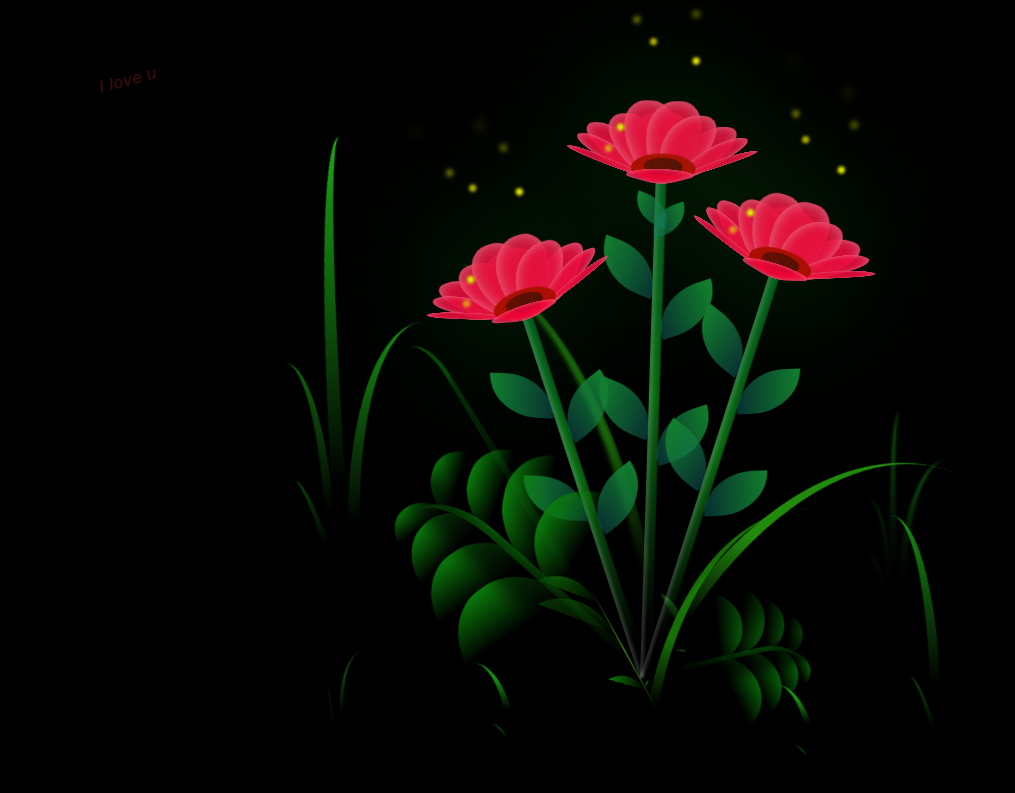
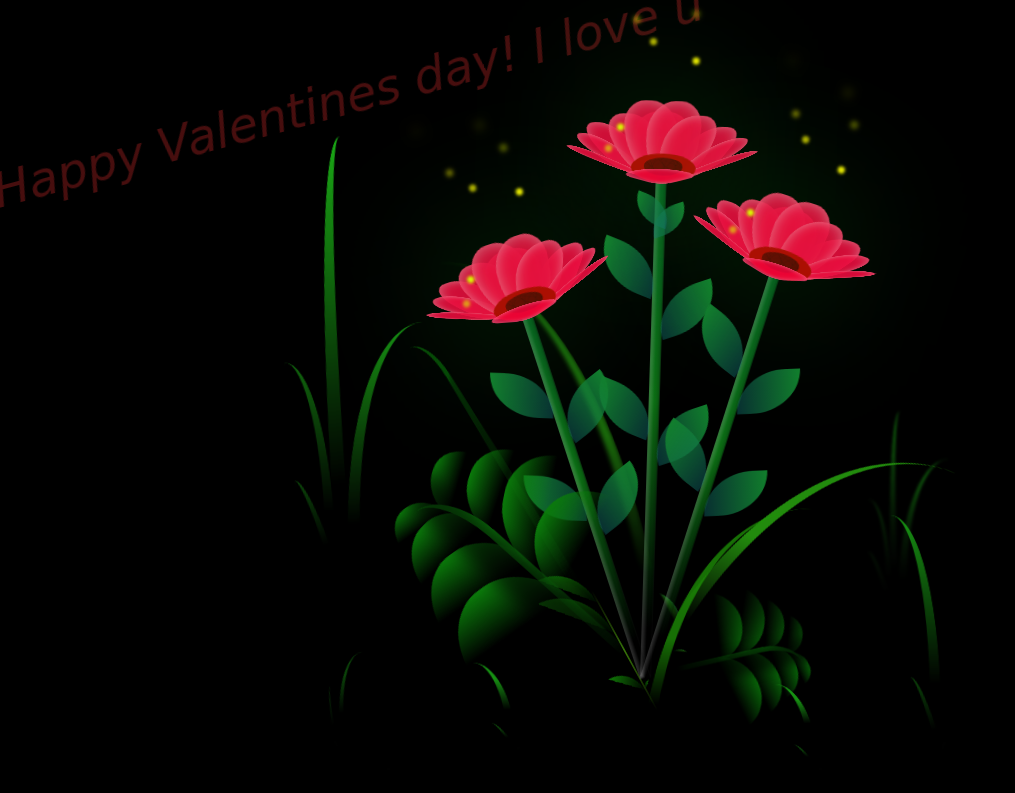
Before and after one commit to Sebastian-beeep/leni, a plain HTML site: page index.html in a window 1280 px wide. Shown: the whole page, without its empty margins (0-1015 px from the left). Drawn offline with Linux system fonts and the light colour scheme.

Commit message:
second commit

```diff
--- a/index.html
+++ b/index.html
@@ -10,7 +10,7 @@
 
 <body class="not-loaded">
     <div class="night"></div>
-    <div class="flower-text">I love u</div>
+    <div class="flower-text">Happy Valentines day! I love u</div>
 
     <div class="flowers">
       <div class="flower flower--1">
--- a/style.css
+++ b/style.css
@@ -36,8 +36,8 @@ body {
   position: absolute;
   top: 10%;
   left: 10%;
-  transform: translate(-50%, -50%) rotate(-15deg);
-  font-size: 2vmin;
+  transform: translate(-20%, -20%) rotate(-15deg);
+  font-size: 6vmin;
   color: rgba(170, 33, 33, 0.6);
   font-style: italic;
   text-shadow: 2px 2px 5px rgba(0, 0, 0, 0.5);
```
